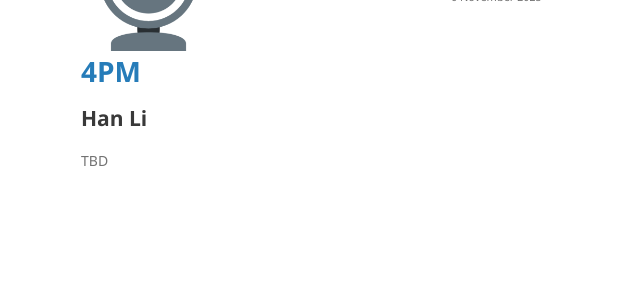
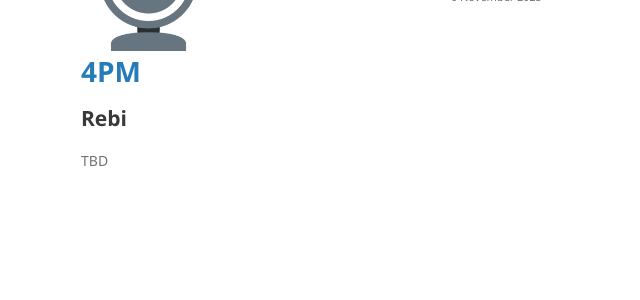
Before and after one commit to Rabeeahhh/4PM, a Jekyll site: the page built from index.md, in a window 1280 px wide. Shown: the part 142-442 px from the top of the page, without its empty margins (129-769 px from the left). Built offline with Jekyll 4.4.1, drawn with Linux system fonts in a browser that asks for light colours.

Commit message:
change into nickname

```diff
--- a/_config.yml
+++ b/_config.yml
@@ -1,6 +1,6 @@
 title: 4PM
 description: TBD
-author: Han Li
+author: Rebi
 email: my@email.com
 lang: en-us
 copyright: "&#x2117; &amp; &#xA9; 2020"
```
